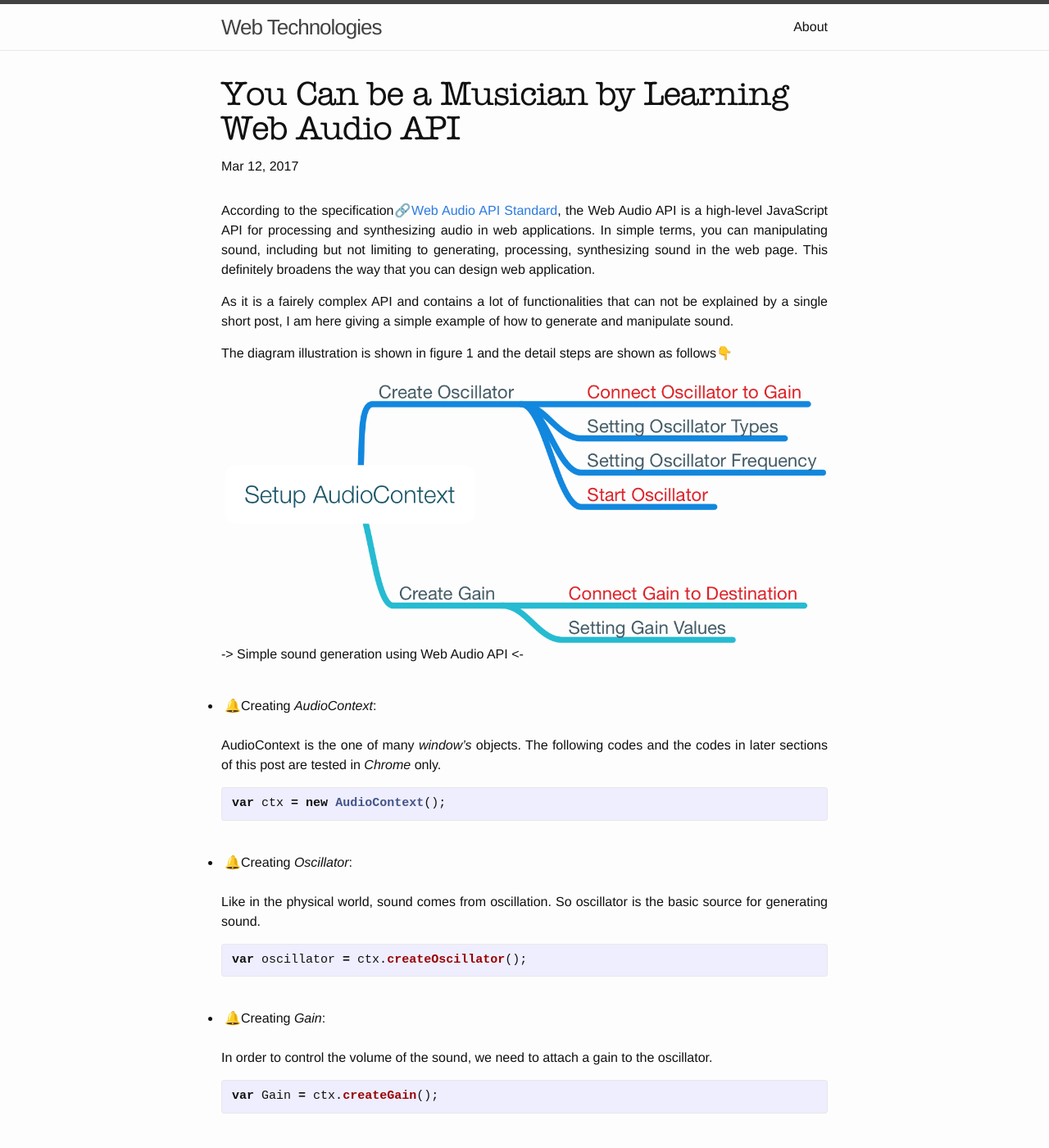
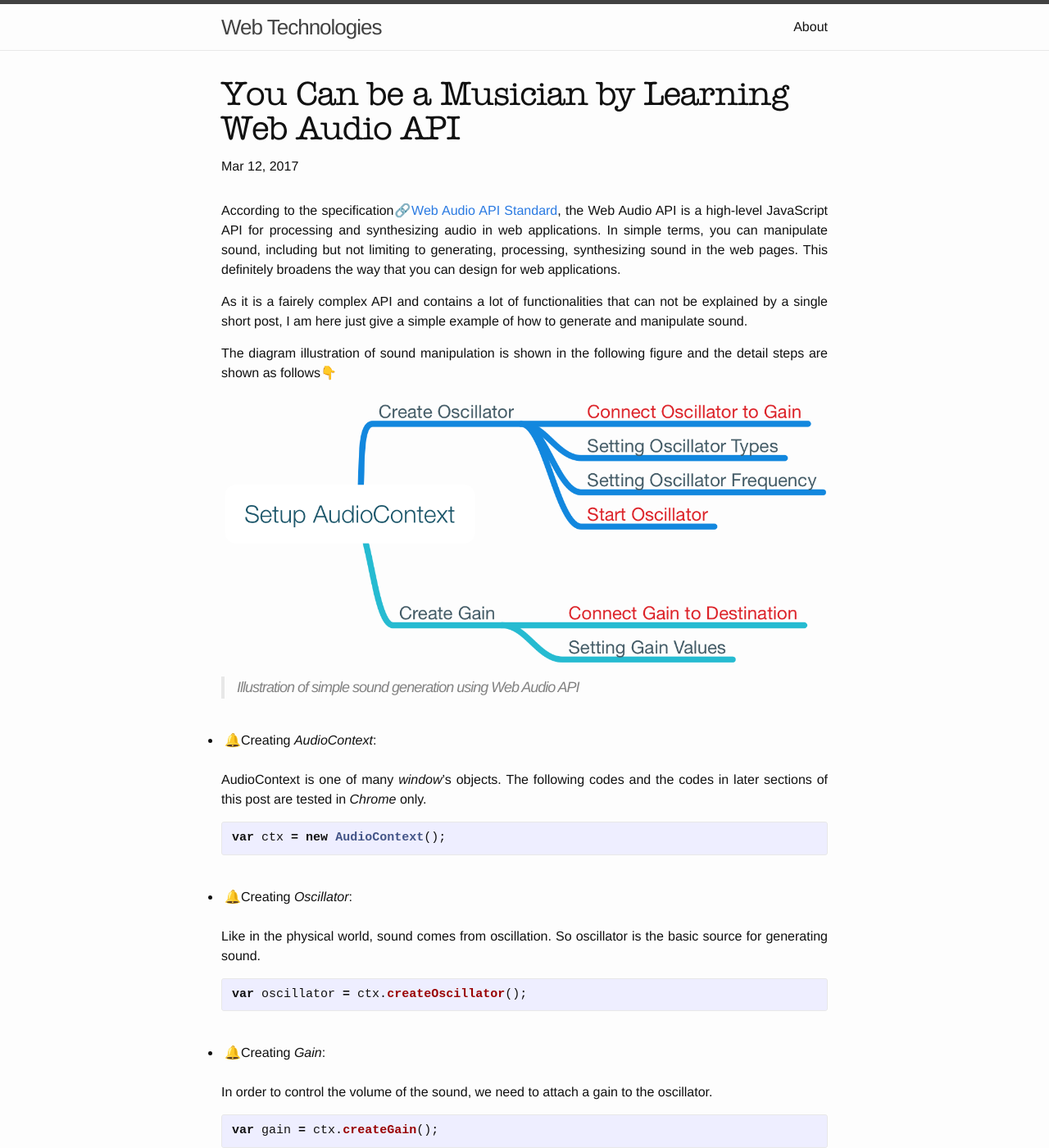
Before and after one commit to eepgxxy/eepgxxy.github.io, a Jekyll site: the page built from _posts/blog/2017-03-12-web-audio.markdown, in a window 1280 px wide and 1400 px high. Shown: the whole window at 82% size. Built offline with Jekyll 4.4.1, drawn with Linux system fonts in a browser that asks for light colours; emoji names are drawn with the system emoji font; comment, search, counter and statistics services are not loaded; some of the changed text lies outside the part shown.

Commit message:
Some typo corrections and modifications are made.

```diff
--- a/_posts/blog/2017-03-12-web-audio.markdown
+++ b/_posts/blog/2017-03-12-web-audio.markdown
@@ -5,18 +5,19 @@ date:   2017-03-12 20:06:00 +0800
 categories: blog
 id: 18
 ---
-According to the specification:link:[Web Audio API Standard][W3CWebAudioAPI], the Web Audio API is a high-level JavaScript API for processing and synthesizing audio in web applications. In simple terms, you can manipulating sound, including but not limiting to generating, processing, synthesizing sound in the web page. This definitely broadens the way that you can design web application.
+According to the specification:link:[Web Audio API Standard][W3CWebAudioAPI], the Web Audio API is a high-level JavaScript API for processing and synthesizing audio in web applications. In simple terms, you can manipulate sound, including but not limiting to generating, processing, synthesizing sound in the web pages. This definitely broadens the way that you can design for web applications.
 
-As it is a fairely complex API and contains a lot of functionalities that can not be explained by a single short post, I am here giving a simple example of how to generate and manipulate sound.
+As it is a fairely complex API and contains a lot of functionalities that can not be explained by a single short post, I am here just give a simple example of how to generate and manipulate sound.
 
-The diagram illustration is shown in figure 1 and the detail steps are shown as follows:point_down:
+The diagram illustration of sound manipulation is shown in the following figure and the detail steps are shown as follows:point_down:
 
 ![Web Audio Illustration](/images/AudioContext.png)
--> Simple sound generation using Web Audio API <-
+
+> Illustration of simple sound generation using Web Audio API
 
 * :bell:Creating *AudioContext*:
 
-AudioContext is the one of many *window's* objects. The following codes and the codes in later sections of this post are tested in *Chrome* only.
+AudioContext is one of many *window*'s objects. The following codes and the codes in later sections of this post are tested in *Chrome* only.
 
 {% highlight javascript %}
 var ctx = new AudioContext();
@@ -35,14 +36,14 @@ var oscillator = ctx.createOscillator();
 In order to control the volume of the sound, we need to attach a gain to the oscillator.
 
 {% highlight javascript %}
-var Gain = ctx.createGain();
+var gain = ctx.createGain();
 {% endhighlight %}
 
 * :bell:Setting up the audio manipulation chain:
 
 The Web Audio API works based on a chain model. We need to connect the oscillator to the gain and the gain to the default destination of the audio processing (normally speaker or earphone).
 
-{% highlight css %}
+{% highlight javascript %}
 oscillator.connect(gain);
 gain.connect(ctx.destination);
 {% endhighlight %}
```
Also changed, not shown: other parts of _posts/blog/2017-03-12-web-audio.markdown (+1 -1 lines).
